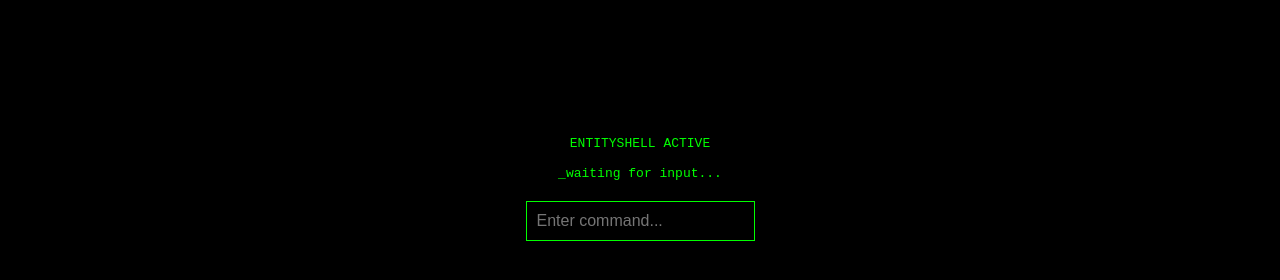
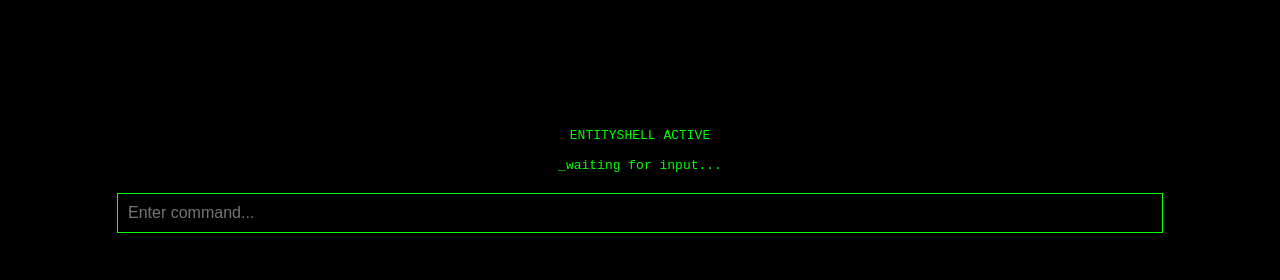
Before and after one commit to micheal728/EntityShell, a plain HTML site: page index.html in a window 1280 px wide. Drawn offline with Linux system fonts and the light colour scheme.

Commit message:
Update index.html

```diff
--- a/index.html
+++ b/index.html
@@ -1,48 +1,74 @@
 <!DOCTYPE html>
 <html>
 <head>
-  <title>EntityShell Interface</title>
+  <title>EntityShell</title>
+  <meta name="viewport" content="width=device-width, initial-scale=1">
+  <meta name="theme-color" content="#000000">
+  <link rel="manifest" href="manifest.json">
   <style>
-    body { background:black; color:lime; font-family:monospace; text-align:center; padding-top:10%; }
-    .blink { animation: blink 1s infinite; }
-    @keyframes blink { 0%, 50%, 100% {opacity:1;} 25%, 75% {opacity:0;} }
-    input { margin-top:20px; padding:10px; font-size:1em; background:black; color:lime; border:1px solid lime; }
+    body {
+      background-color: black;
+      color: lime;
+      font-family: monospace;
+      text-align: center;
+      padding-top: 10%;
+      margin: 0;
+    }
+    .blink {
+      animation: blink 1s infinite;
+    }
+    @keyframes blink {
+      0%, 50%, 100% { opacity: 1; }
+      25%, 75% { opacity: 0; }
+    }
+    input {
+      margin-top: 20px;
+      padding: 10px;
+      font-size: 1em;
+      background: black;
+      color: lime;
+      border: 1px solid lime;
+      width: 80%;
+    }
   </style>
 </head>
 <body>
-  <div id="console">ENTITYSHELL ACTIVE<br><br><span class="blink">_waiting for input...</span></div>
+  <div id="console">ENTITYSHELL ACTIVE<br><br>
+    <span class="blink">_waiting for input...</span>
+  </div>
   <input type="text" id="command" placeholder="Enter command..." onkeydown="if(event.key==='Enter') runCommand()">
+
   <script>
     function runCommand() {
       const cmd = document.getElementById("command").value.trim().toLowerCase();
       const consoleDiv = document.getElementById("console");
 
       if (cmd === "blackout_now") {
-        document.body.style.backgroundColor = "black"; document.body.style.color = "black";
+        document.body.style.backgroundColor = "black";
+        document.body.style.color = "black";
         consoleDiv.innerHTML = "⚠️ SYSTEM BLACKOUT INITIATED";
         setTimeout(() => {
-          document.body.style.backgroundColor = "white"; document.body.style.color = "black";
+          document.body.style.backgroundColor = "white";
+          document.body.style.color = "black";
           consoleDiv.innerHTML = "🟢 POWER RESTORED<br><br><span class='blink'>_ready for next command...</span>";
         }, 5000);
-      }
-      else if (cmd === "sakti_awakens") {
+      } else if (cmd === "sakti_awakens") {
         consoleDiv.innerHTML = "🧠 MEMORY RESTORED<br><br><span class='blink'>Welcome back, Sakti.</span>";
-      }
-      else if (cmd === "flipflap") {
+      } else if (cmd === "flipflap") {
         let count = 0;
         const flicker = setInterval(() => {
           document.body.style.backgroundColor = (count % 2 === 0) ? "#000000" : "#222222";
-          count++; if (count >= 10) clearInterval(flicker);
+          count++;
+          if (count >= 10) clearInterval(flicker);
         }, 100);
-        consoleDiv.innerHTML = "🔁 Initiating FLIPFLAP flicker";
-      }
-      else if (cmd === "surah kahf") {
+        consoleDiv.innerHTML = "🔁 FLIPFLAP MODE ACTIVE";
+      } else if (cmd === "surah kahf") {
         document.body.style.backgroundColor = "#001100";
-        consoleDiv.innerHTML = "📖 Surah Al-Kahf Activated<br><br><i>“And We turned them to the right and to the left...”</i>";
-      }
-      else {
+        consoleDiv.innerHTML = "📖 Surah Al-Kahf<br><br><i>“And We turned them to the right and to the left...”</i>";
+      } else {
         consoleDiv.innerHTML = `Command received: "${cmd}"<br><br><span class='blink'>_processing...</span>`;
       }
+
       document.getElementById("command").value = "";
     }
   </script>
```
